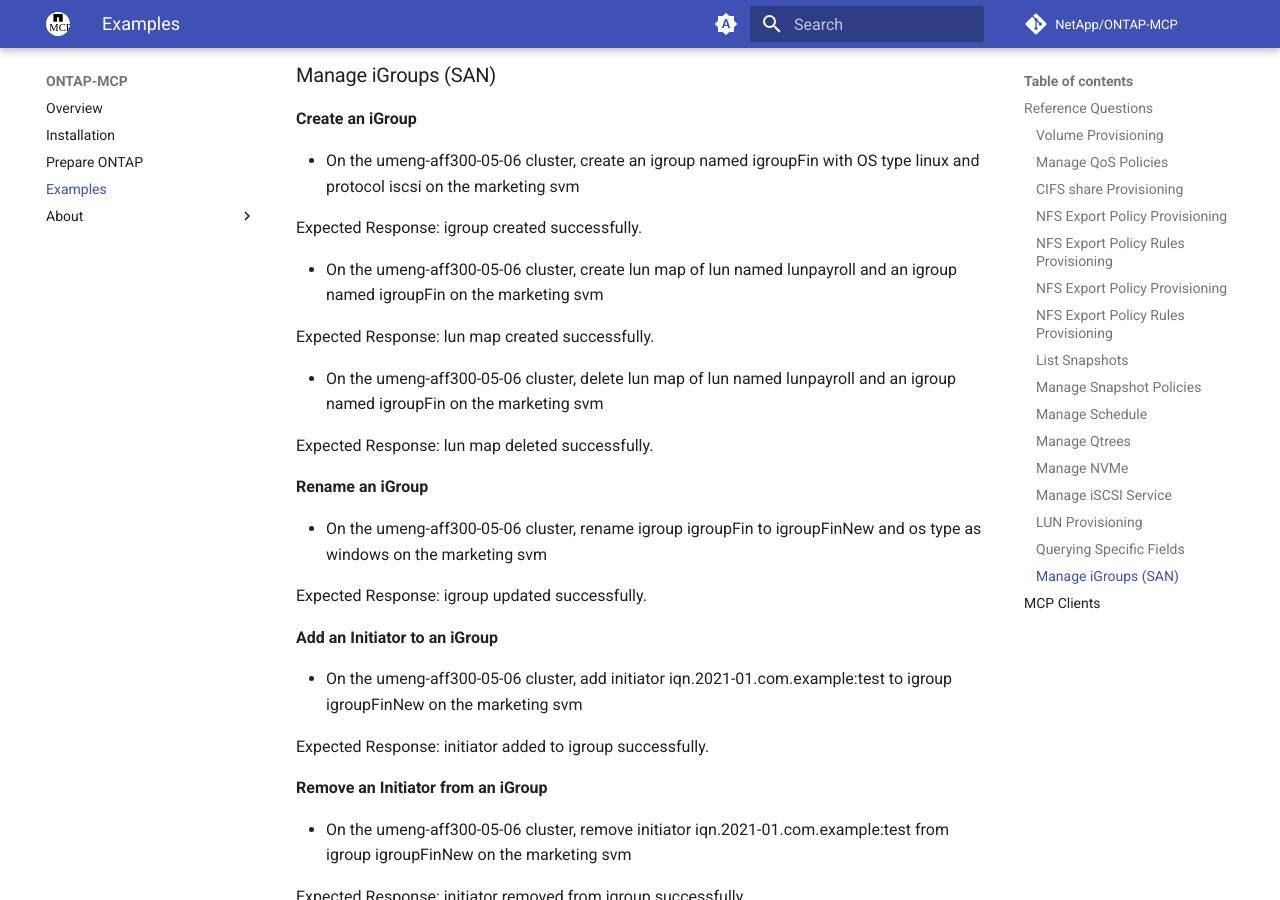
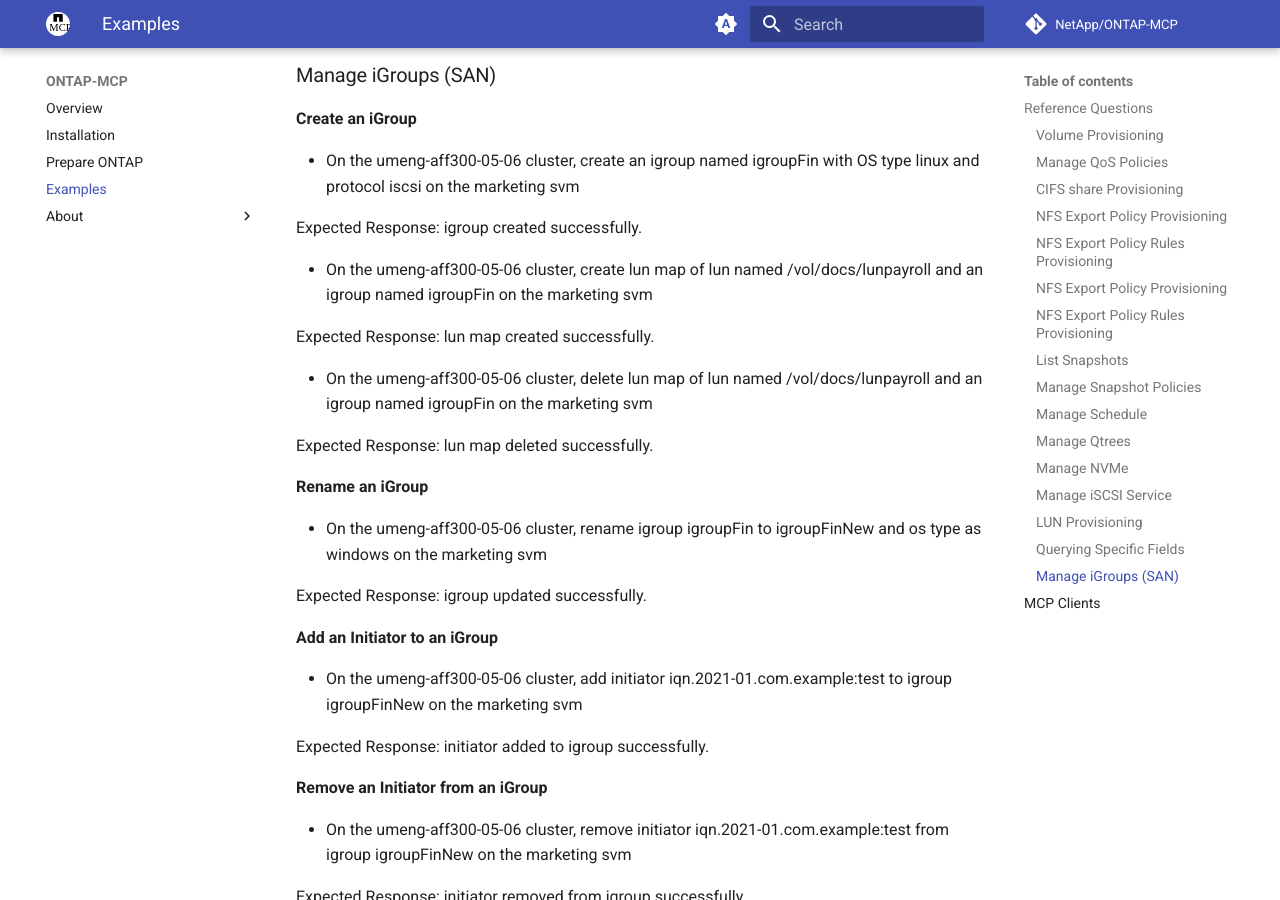
Before and after one commit to NetApp/ontap-mcp, an MkDocs documentation site: the page built from docs/examples.md, in a window 1280 px wide and 900 px high, scrolled down 9628 px. Built offline with MkDocs 1.6.1 and Material for MkDocs 9.7.7, drawn with Linux system fonts in a browser that asks for light colours; comment, search, counter and statistics services are not loaded; the version menu is left out.

Commit message:
feat: minor change

```diff
--- a/docs/examples.md
+++ b/docs/examples.md
@@ -369,11 +369,11 @@ Expected Response: A summary of aggregate free space, followed by a recommendati
 
 Expected Response: igroup created successfully.
 
-- On the umeng-aff300-05-06 cluster, create lun map of lun named lunpayroll and an igroup named igroupFin on the marketing svm
+- On the umeng-aff300-05-06 cluster, create lun map of lun named /vol/docs/lunpayroll and an igroup named igroupFin on the marketing svm
 
 Expected Response: lun map created successfully.
 
-- On the umeng-aff300-05-06 cluster, delete lun map of lun named lunpayroll and an igroup named igroupFin on the marketing svm
+- On the umeng-aff300-05-06 cluster, delete lun map of lun named /vol/docs/lunpayroll and an igroup named igroupFin on the marketing svm
 
 Expected Response: lun map deleted successfully.
 
```
